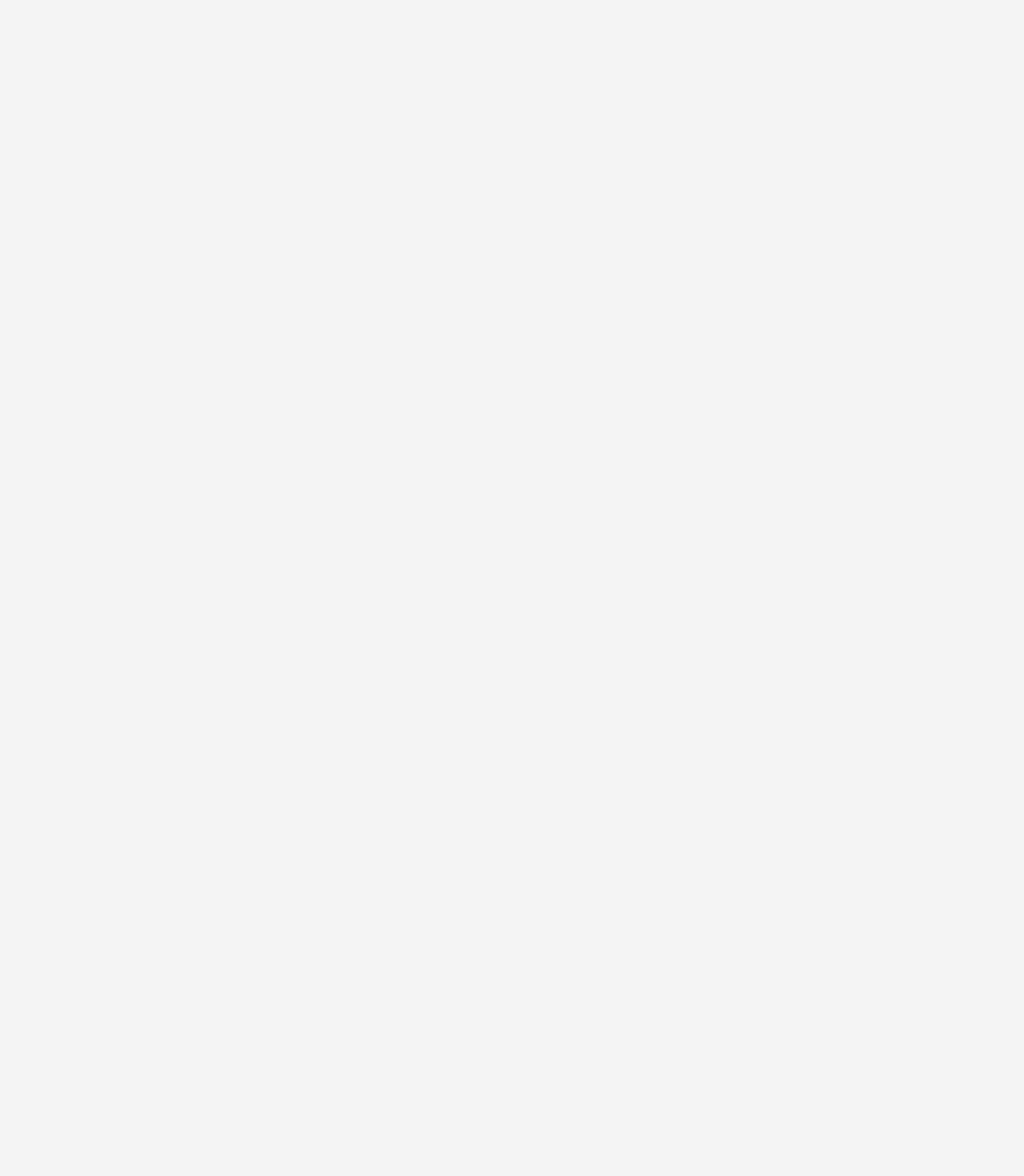
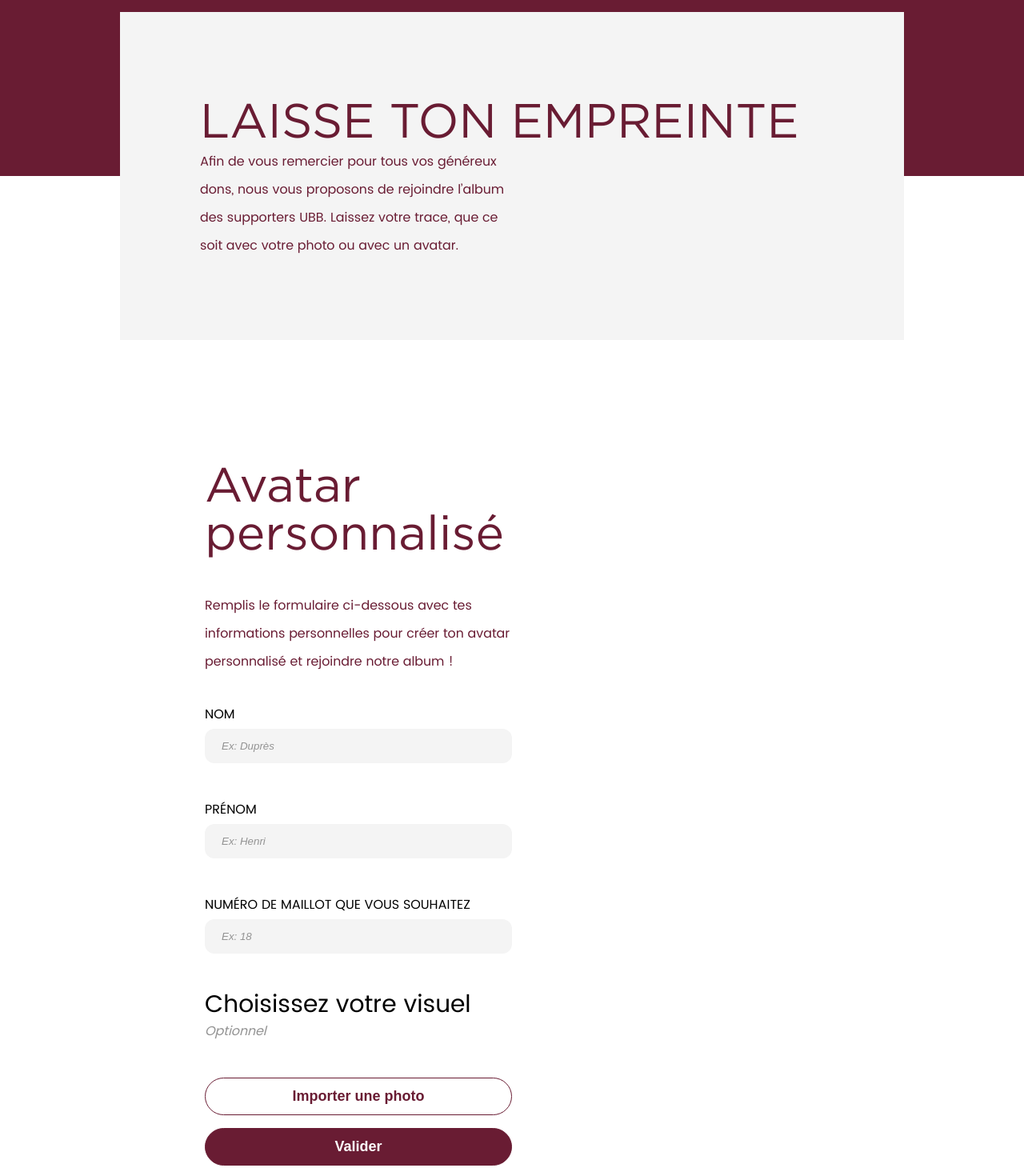
Before and after one commit to augcouec/coeurderugby, a Vue app: page /album/nouveau in a window 1280 px wide. Shown: the part 280-1750 px from the top of the page at 80% size. Before the commit the page ends 800 px from the top, so only its background shows below. Built offline with nearby package versions, Linux system fonts and the light colour scheme.

Commit message:
add base album form

```diff
--- /dev/null
+++ b/src/pages/AlbumForm.vue
@@ -0,0 +1,121 @@
+<template>
+  <div>
+    <BaseHeader />
+    <main>
+      <div class="bg-red"></div>
+      <div class="introduction">
+        <h1>Laisse ton empreinte</h1>
+        <p>
+          Afin de vous remercier pour tous vos généreux dons, nous vous
+          proposons de rejoindre l’album des supporters UBB. Laissez votre
+          trace, que ce soit avec votre photo ou avec un avatar.
+        </p>
+      </div>
+      <div class="form">
+        <div class="w-50">
+          <h2>Avatar personnalisé</h2>
+          <p>
+            Remplis le formulaire ci-dessous avec tes informations personnelles
+            pour créer ton avatar personnalisé et rejoindre notre album !
+          </p>
+          <InputText label="Nom" placeholder="Ex: Duprès" name="lastname" />
+          <InputText label="Prénom" placeholder="Ex: Henri" name="firstname" />
+          <InputText
+            label="Numéro de maillot que vous souhaitez"
+            placeholder="Ex: 18"
+            name="number"
+          />
+          <h3>Choisissez votre visuel</h3>
+          <p class="italic">Optionnel</p>
+          <BaseButton :white="true">Importer une photo</BaseButton>
+          <BaseButton>Valider</BaseButton>
+        </div>
+        <div class="w-50"></div>
+      </div>
+    </main>
+    <BaseFooter />
+  </div>
+</template>
+
+<script>
+import BaseHeader from "@/components/BaseHeader";
+import BaseFooter from "@/components/BaseFooter";
+import InputText from "@/components/InputText";
+import BaseButton from "@/components/BaseButton";
+
+export default {
+  name: "AlbumForm",
+  components: {
+    BaseHeader,
+    BaseFooter,
+    InputText,
+    BaseButton,
+  },
+};
+</script>
+
+<style lang="scss" scoped>
+main {
+  background: white;
+}
+.bg-red {
+  background-color: $color-primary;
+  height: 500px;
+}
+
+.introduction {
+  padding: 110px 100px 100px 100px;
+  margin: 0 150px;
+  background-color: #f4f4f4;
+  transform: translateY(-50%);
+
+  h1 {
+    font-size: 60px;
+    font-family: $font-secondary;
+    font-weight: normal;
+    text-transform: uppercase;
+    color: $color-primary;
+  }
+
+  p {
+    color: $color-primary;
+    width: 50%;
+    line-height: 35px;
+  }
+}
+
+.form {
+  background: white;
+  margin-top: -50px;
+  padding: 0 20%;
+  padding-bottom: 130px;
+
+  h2 {
+    font-family: $font-secondary;
+    font-size: 60px;
+    color: $color-primary;
+    margin-bottom: 40px;
+  }
+
+  p {
+    line-height: 35px;
+    color: $color-primary;
+    padding-bottom: 40px;
+  }
+
+  h3 {
+    font-display: $font-secondary;
+    font-size: 30px;
+  }
+
+  .italic {
+    font-style: italic;
+    color: #939393;
+  }
+
+  button {
+    width: 100%;
+    margin-bottom: 16px;
+  }
+}
+</style>
--- a/src/router/index.js
+++ b/src/router/index.js
@@ -45,6 +45,12 @@ const routes = [
     component: () =>
       import(/* webpackChunkName: "business" */ "../pages/Business.vue"),
   },
+  {
+    path: "/album/nouveau",
+    name: "AlbumForm",
+    component: () =>
+      import(/* webpackChunkName: "albumForm" */ "../pages/AlbumForm.vue"),
+  },
 ];
 
 const router = new VueRouter({
```
